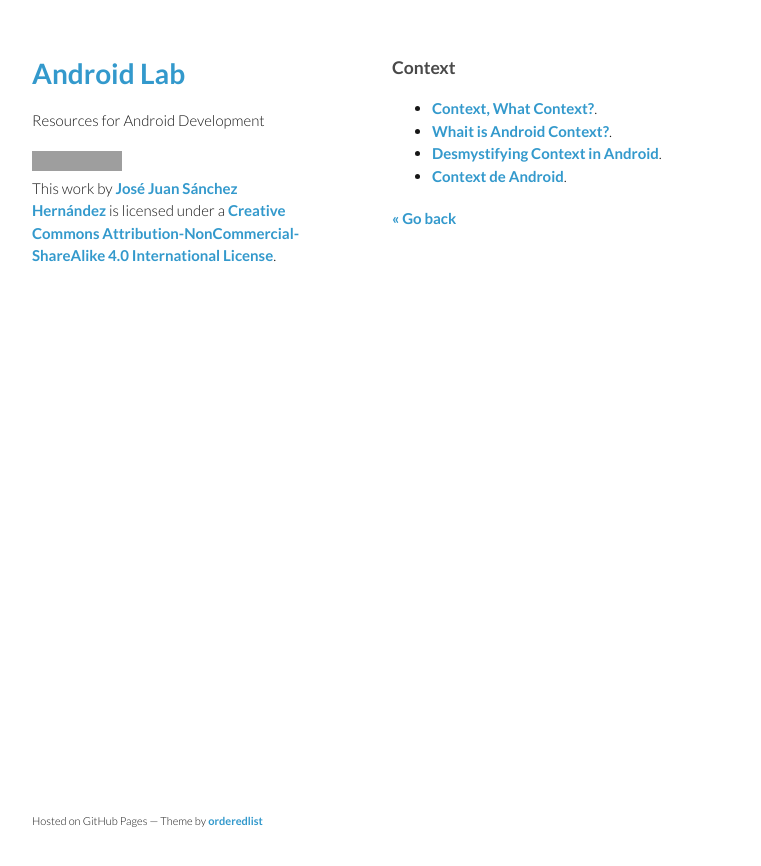
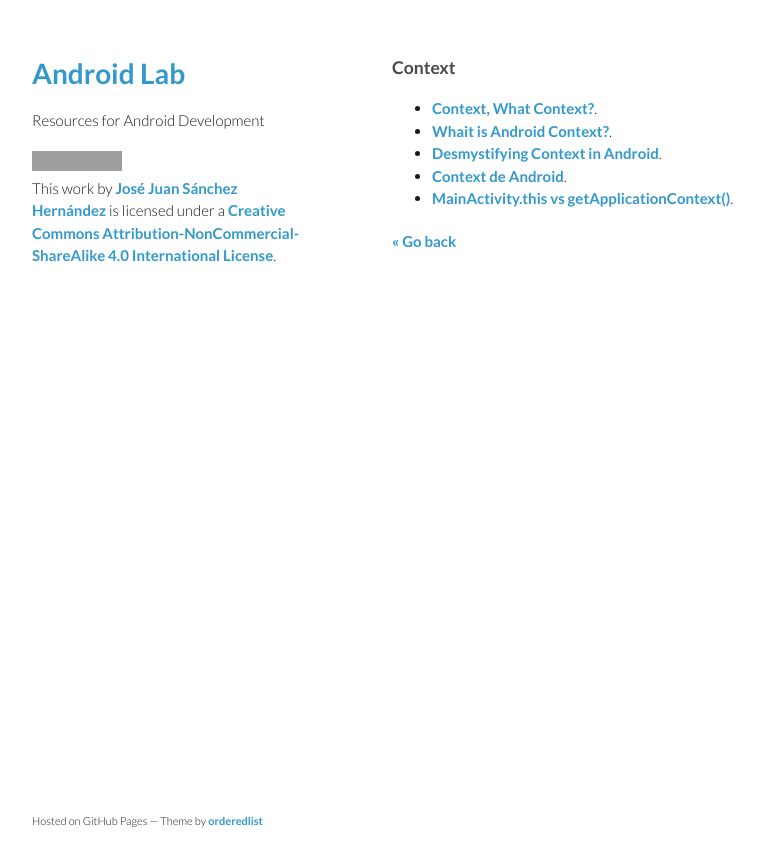
Before and after one commit to josejuansanchez/josejuansanchez.github.io, a Jekyll site: the page built from androidlab/context.md, in a window 1280 px wide. Shown: the top 866 px of the page, without its empty margins (178-939 px from the left). Built offline with Jekyll 4.4.1, drawn with Linux system fonts in a browser that asks for light colours; grey boxes are pictures that could not be loaded.

Commit message:
Update context.md

```diff
--- a/androidlab/context.md
+++ b/androidlab/context.md
@@ -9,5 +9,6 @@
   * [Whait is Android Context?](http://blog.eilfa.com/what-is-android-context/).
   * [Desmystifying Context in Android](http://www.levinotik.com/2011/10/12/demystifying-context-in-android/).
   * [Context de Android](http://jarroba.com/context-de-android/).
+  * [MainActivity.this vs getApplicationContext()](http://android-er.blogspot.com.es/2014/04/mainactivitythis-vs-getapplicationconte.html).
 
 [&laquo; Go back](./)
```
